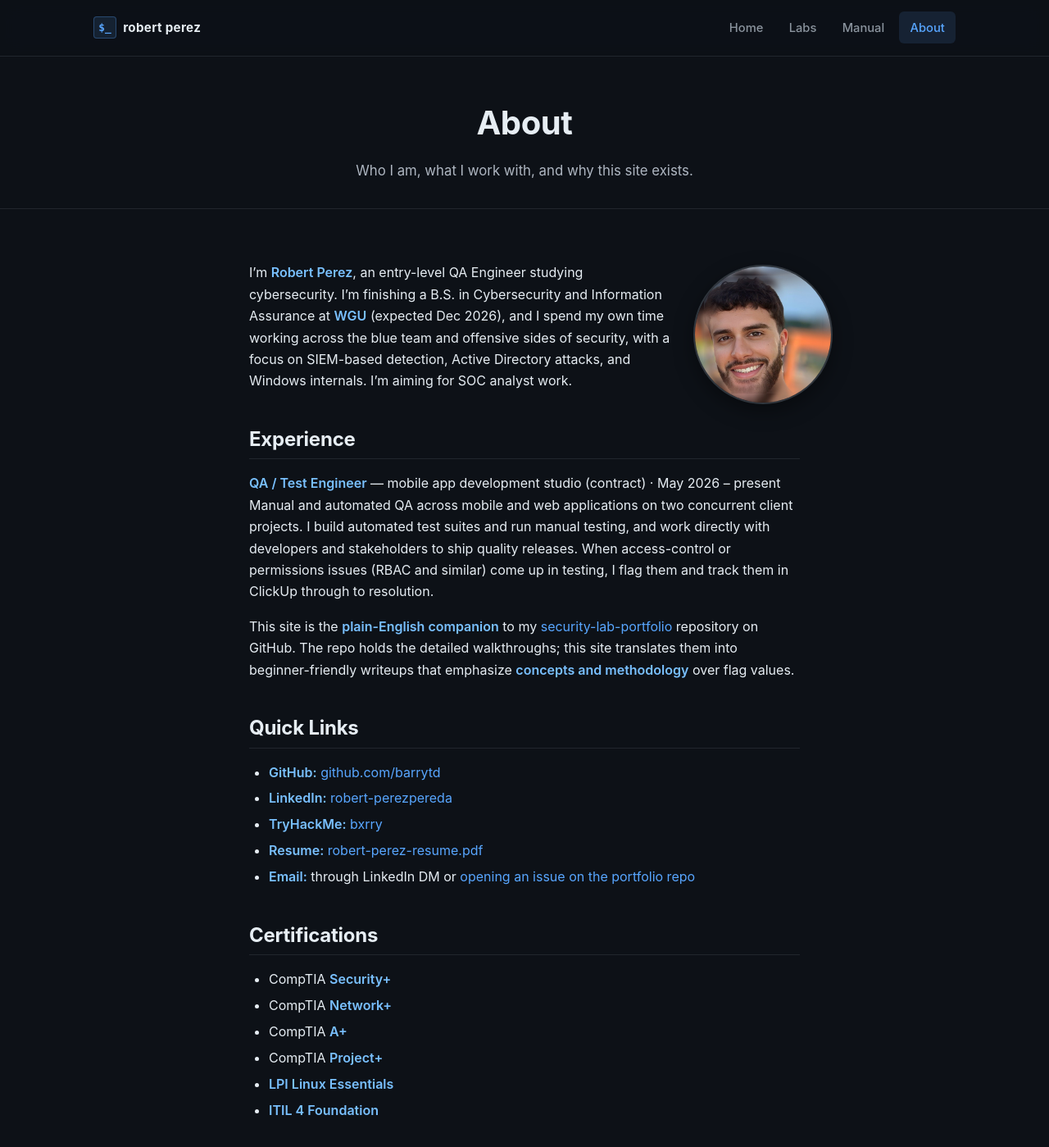
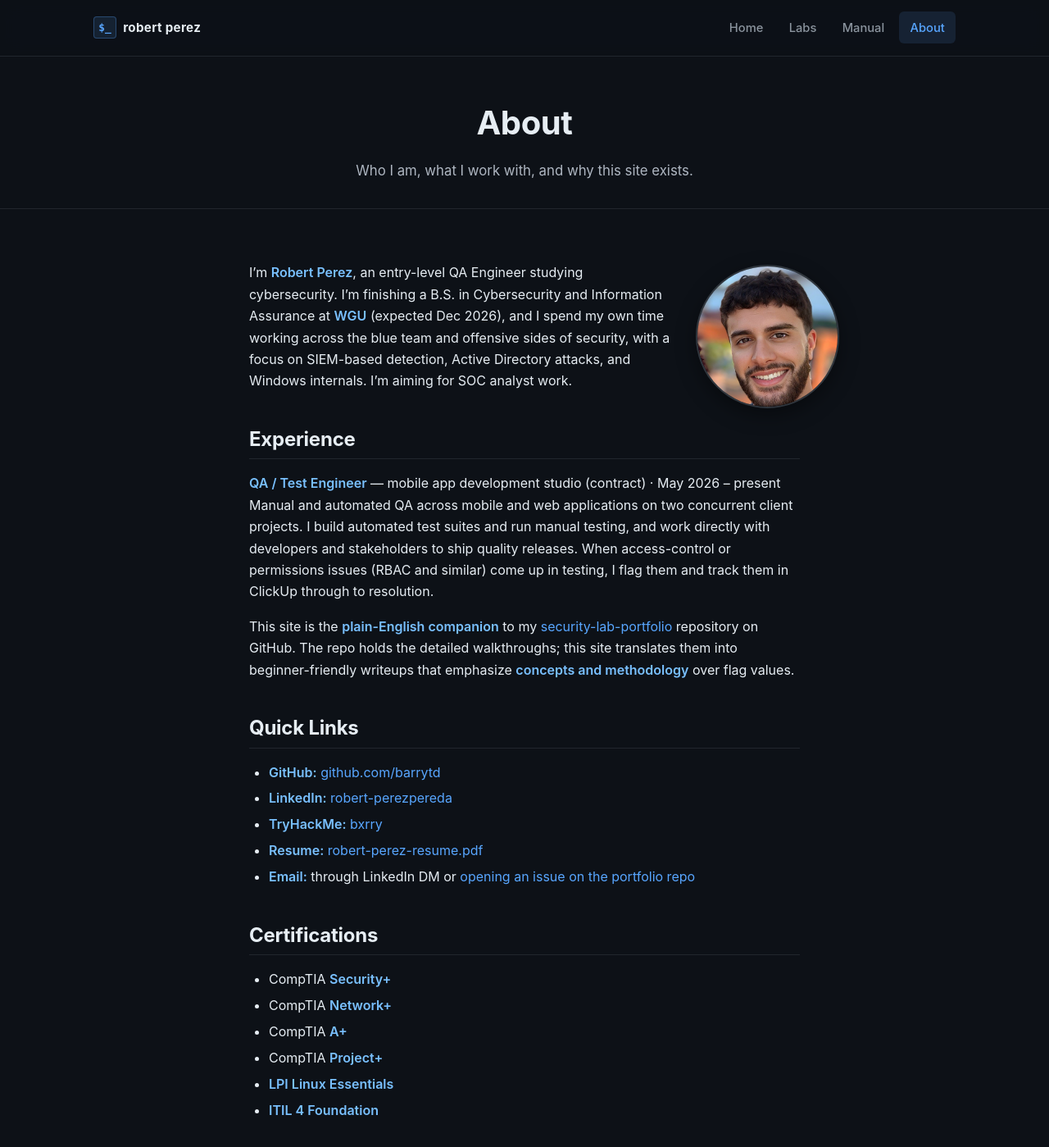
Before and after one commit to barrytd/barrytd.github.io, a Jekyll site: the page built from about.md, in a window 1280 px wide and 1400 px high. Shown: the whole window at 82% size. Built offline with Jekyll 4.4.1, drawn with Linux system fonts in a browser that asks for light colours.

Commit message:
fix About photo: back to simple reliable circle, reframed
The wrapper/variable version rendered as a big rectangle (inline-span +
stale CSS). Revert to the plain <img class="about-photo"> circle that
renders reliably. Reframe the crop so the subject sits slightly right with
only a thin sliver of the left edge, and nudge the photo further right on
the page.

Co-Authored-By: Claude Opus 4.8 (1M context) <noreply@anthropic.com>

```diff
--- a/about.md
+++ b/about.md
@@ -5,7 +5,7 @@ subtitle: Who I am, what I work with, and why this site exists.
 permalink: /about/
 ---
 
-<span class="about-photo"><img src="{{ '/assets/images/robert-perez.jpg' | relative_url }}" alt="Robert Perez"></span>
+<img class="about-photo" src="{{ '/assets/images/robert-perez.jpg' | relative_url }}" alt="Robert Perez">
 
 I'm **Robert Perez**, an entry-level QA Engineer studying cybersecurity. I'm finishing a B.S. in Cybersecurity and Information Assurance at **WGU** (expected Dec 2026), and I spend my own time working across the blue team and offensive sides of security, with a focus on SIEM-based detection, Active Directory attacks, and Windows internals. I'm aiming for SOC analyst work.
 
--- a/assets/css/style.css
+++ b/assets/css/style.css
@@ -986,44 +986,20 @@ pre code {
    About page headshot
    ------------------------------------------------------------------ */
 .about-photo {
-  /* ============================================================
-     ADJUST YOUR PHOTO HERE. Edit these 5 numbers, then commit + push.
-     Nothing below this block needs to change.
-       --photo-size       circle diameter (bigger number = bigger photo)
-       --photo-zoom       1 = current. Higher zooms IN (try 1.15, 1.3).
-       --photo-x          left/right framing: 0% = more left, 100% = more right
-       --photo-y          up/down framing:    0% = more top,  100% = more bottom
-       --photo-nudge      how far to push the photo toward the right edge
-     ============================================================ */
-  --photo-size: 170px;
-  --photo-zoom: 1;
-  --photo-x: 50%;
-  --photo-y: 45%;
-  --photo-nudge: 2.5rem;
-  /* ============================================================ */
-
-  display: block;
-  float: right;
-  width: var(--photo-size);
-  height: var(--photo-size);
-  margin: 0.25rem calc(var(--photo-nudge) * -1) 1rem 1.75rem;
+  width: 175px;
+  height: 175px;
   border-radius: 50%;
-  overflow: hidden;
+  object-fit: cover;
   border: 2px solid var(--border);
   box-shadow: var(--shadow);
-}
-
-.about-photo img {
-  width: 100%;
-  height: 100%;
-  object-fit: cover;
-  object-position: var(--photo-x) var(--photo-y);
-  transform: scale(var(--photo-zoom));
+  float: right;
+  margin: 0.25rem -3rem 1rem 1.75rem;
 }
 
 @media (max-width: 560px) {
   .about-photo {
     float: none;
+    display: block;
     margin: 0 auto 1.5rem;
   }
 }
```
Also changed, not shown: assets/images/robert-perez.jpg.
